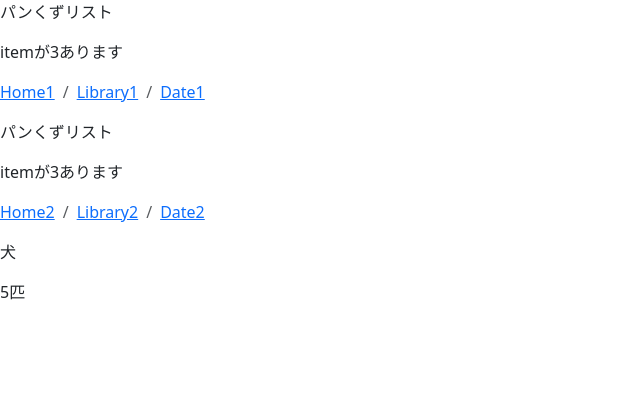
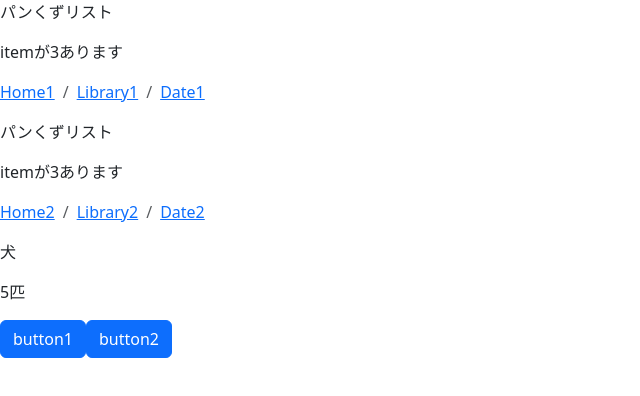
Before and after one commit to Hashimoto-Noriaki/react-first-project, a React (Vite) app: page / in a window 1280 px wide. Shown: the top 396 px of the page, without its empty margins (0-640 px from the left). Built offline with nearby package versions, Linux system fonts and the light colour scheme.

Commit message:
children

```diff
--- a/src/App.tsx
+++ b/src/App.tsx
@@ -1,14 +1,17 @@
 import { UserDetail } from "./UserDetail";
 import { Breadcrumb } from "./components/Breadcrumb";
+import { PrimaryButton } from "./components/PrimaryButton";
 
 const App = () => {
   const items1 = ["Home1", "Library1", "Date1"];
   const items2 = ["Home2", "Library2", "Date2"];
   return (
     <div>
-      <Breadcrumb items={items1}/>
-      <Breadcrumb items={items2}/>
-      <UserDetail/>
+      <Breadcrumb items={items1} />
+      <Breadcrumb items={items2} />
+      <UserDetail />
+      <PrimaryButton>button1</PrimaryButton>
+      <PrimaryButton>button2</PrimaryButton>
     </div>
   );
 };
--- a/src/components/Breadcrumb.tsx
+++ b/src/components/Breadcrumb.tsx
@@ -5,8 +5,6 @@
 };
 
 export const Breadcrumb = ({items}: Props) => {
-  // const { items } = props
-  // const items = ["Home", "Library", "Date"];
   const [selectedValue, setSelectedValue] = useState("");
 
   return (
--- /dev/null
+++ b/src/components/PrimaryButton.tsx
@@ -0,0 +1,11 @@
+type Props = {
+    children:string;
+};
+
+export const PrimaryButton =({children}:Props) => {
+    return (
+        <button type="button" className="btn btn-primary">
+            {children}
+        </button>
+    );
+};
```
